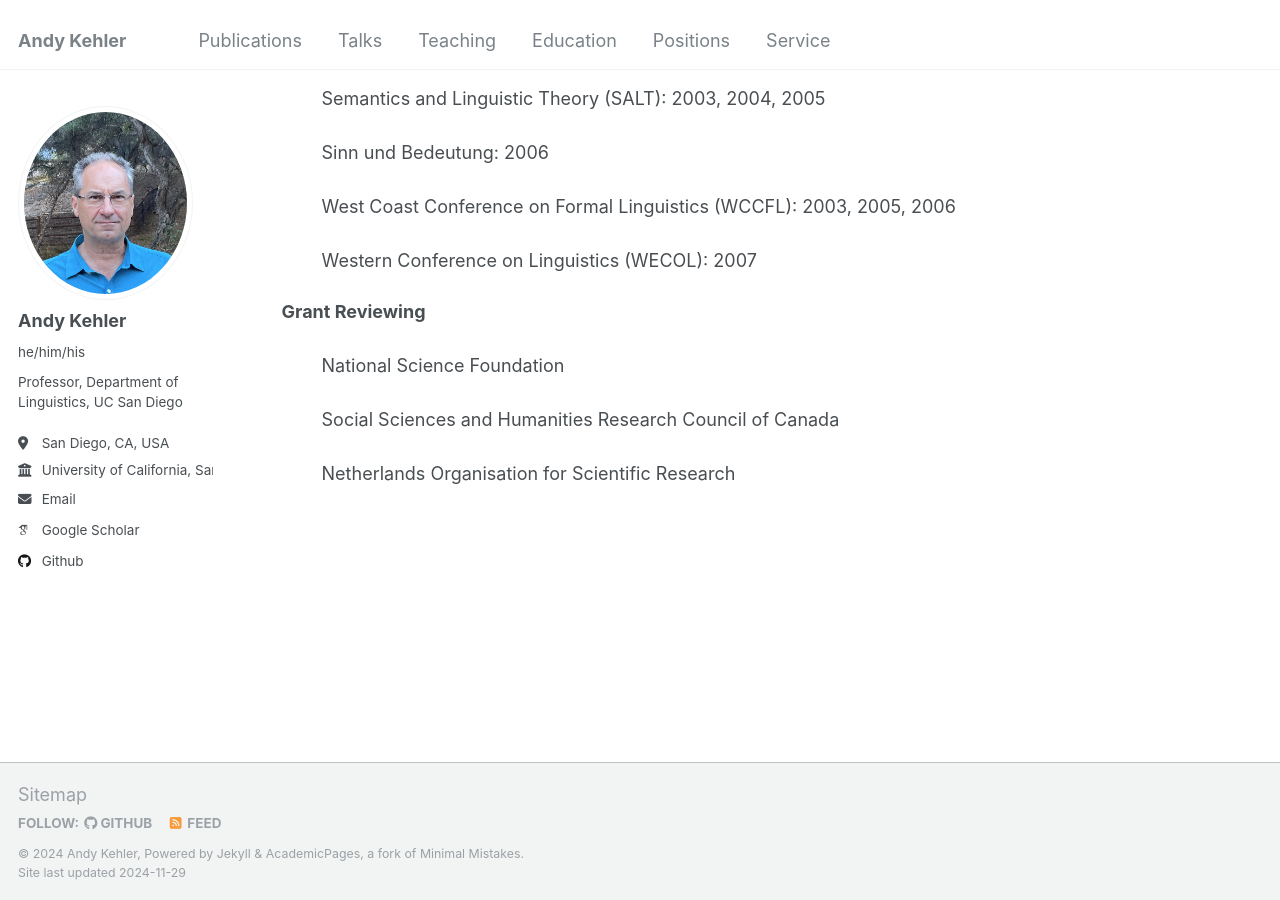
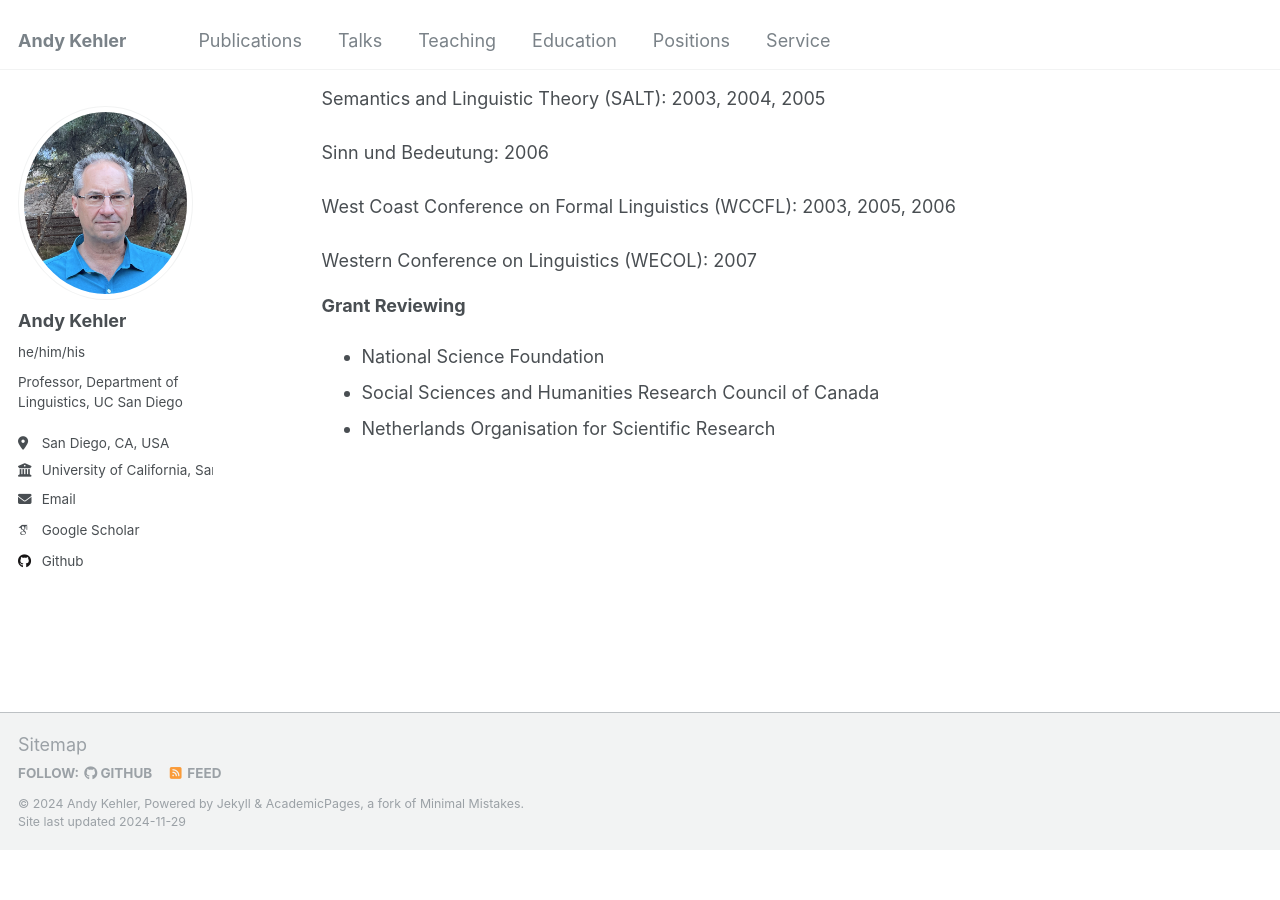
Before and after one commit to akehler/akehler.github.io, a Jekyll site: the page built from _pages/service.html, in a window 1280 px wide and 900 px high, scrolled down 3769 px. Built offline with Jekyll 4.4.1, drawn with Linux system fonts in a browser that asks for light colours; some web fonts are replaced; after the commit the page ends 4619 px from its top, so only the background shows below that.

Commit message:
Update service.html

```diff
--- a/_pages/service.html
+++ b/_pages/service.html
@@ -368,18 +368,17 @@ Western Conference on Linguistics (WECOL): 2007
 <BR>
 <p>
 
-<DT><STRONG>Grant Reviewing</STRONG>
-<DD><code> </code>
+<STRONG>Grant Reviewing</STRONG>
 
-<BR>
+<ul>
+  <li>
 National Science Foundation
-<br>
-<BR>
+  </li>
+<li>
 Social Sciences and Humanities Research Council of Canada
-<br>
-<br>
+</li>
+<li>
 Netherlands Organisation for Scientific Research
-  <P>
-
-
+</li>
+</ul>
 </DL>
```
